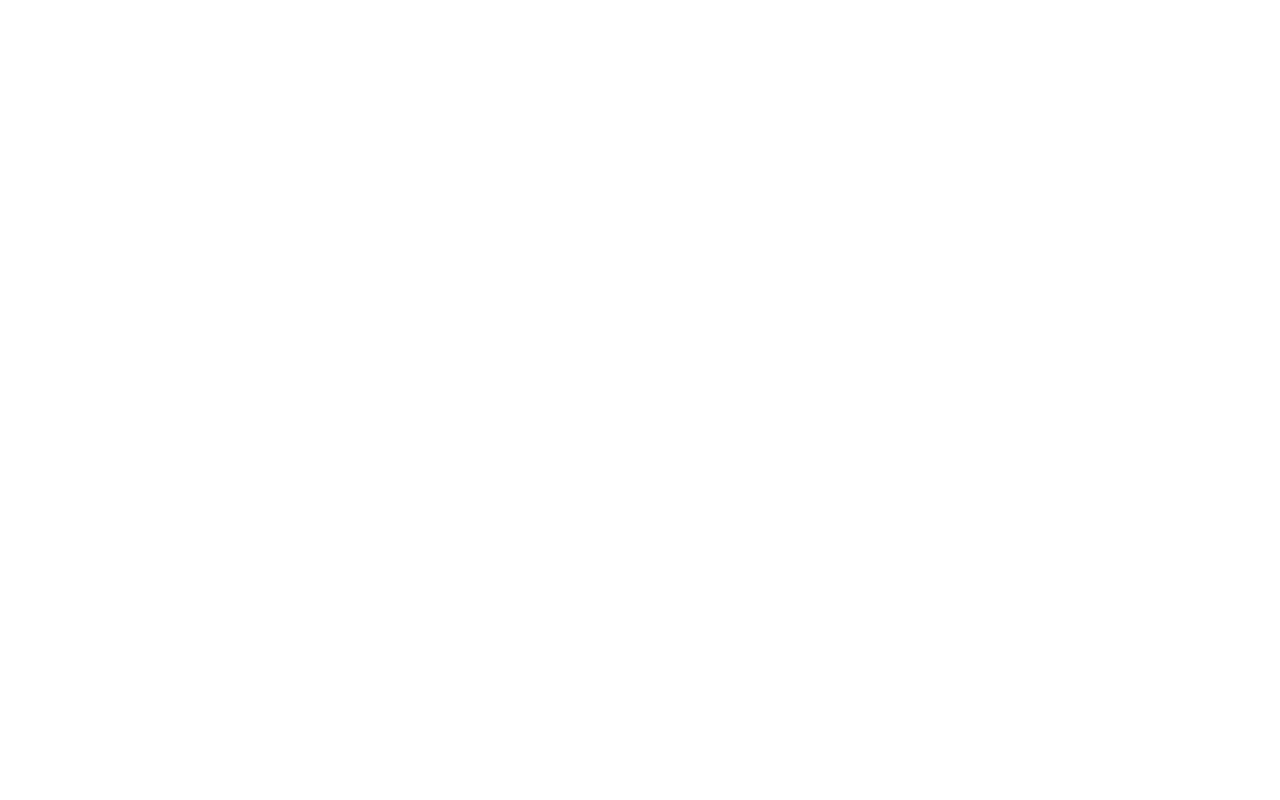
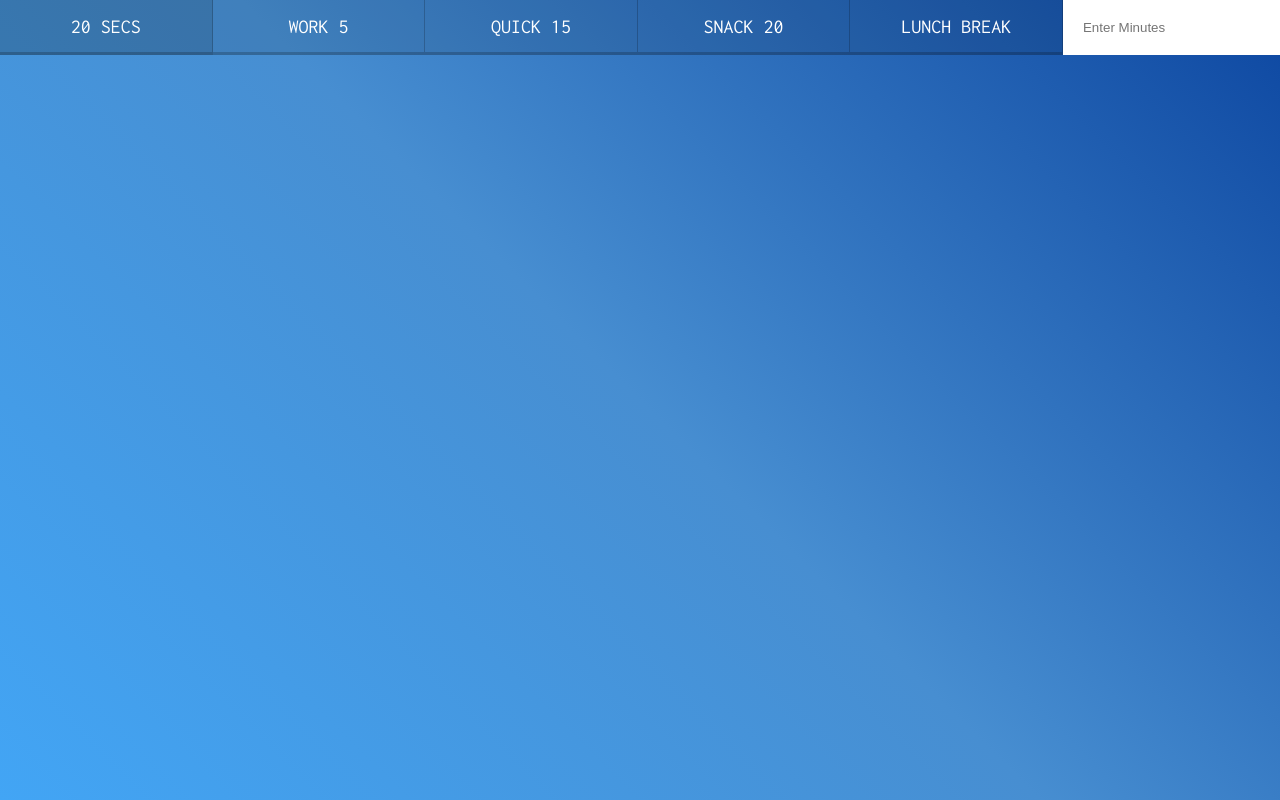
Before and after one commit to spormuv/js30, a plain HTML site: page 29-timer/index.html in a window 1280 px wide. Drawn offline with Linux system fonts and the light colour scheme.

Commit message:
feat: add layout

```diff
--- a/29-timer/index.html
+++ b/29-timer/index.html
@@ -6,10 +6,28 @@
   <meta http-equiv="X-UA-Compatible" content="IE=edge">
   <meta name="viewport" content="width=device-width, initial-scale=1.0">
   <title>Countdown Timer</title>
+  <link href='https://fonts.googleapis.com/css?family=Inconsolata' rel='stylesheet' type='text/css'>
   <link rel="stylesheet" href="style.css">
 </head>
 
 <body>
+  <div class="timer">
+    <div class="timer__controls">
+      <button data-time="20" class="timer__button">20 Secs</button>
+      <button data-time="300" class="timer__button">Work 5</button>
+      <button data-time="900" class="timer__button">Quick 15</button>
+      <button data-time="1200" class="timer__button">Snack 20</button>
+      <button data-time="3600" class="timer__button">Lunch Break</button>
+      <form name="customForm" id="custom">
+        <input type="text" name="minutes" placeholder="Enter Minutes">
+      </form>
+    </div>
+
+    <div class="display">
+      <h1 class="display__time-left"></h1>
+      <p class="display__end-time"></p>
+    </div>
+  </div>
   <script src="script.js"></script>
 </body>
 
--- a/29-timer/style.css
+++ b/29-timer/style.css
@@ -0,0 +1,84 @@
+html {
+  box-sizing: border-box;
+  font-size: 10px;
+  background: linear-gradient(45deg, #42a5f5 0%, #478ed1 50%, #0d47a1 100%);
+}
+
+*,
+*:before,
+*:after {
+  box-sizing: inherit;
+}
+
+body {
+  margin: 0;
+  font-family: 'Inconsolata', monospace;
+  text-align: center;
+}
+
+.timer {
+  min-height: 100vh;
+  display: flex;
+  flex-direction: column;
+}
+
+.timer__controls {
+  display: flex;
+}
+
+.timer__controls > * {
+  flex: 1;
+}
+
+.timer__controls form {
+  flex: 1;
+  display: flex;
+}
+
+.timer__controls input {
+  flex: 1;
+  border: 0;
+  padding: 2rem;
+}
+
+.timer__button {
+  padding: 1rem;
+
+  font-family: 'Inconsolata', monospace;
+  color: #fff;
+  font-size: 2rem;
+  text-transform: uppercase;
+
+  background: rgba(0, 0, 0, 0.1);
+  border: none;
+  border-bottom: 3px solid rgba(0, 0, 0, 0.2);
+  border-right: 1px solid rgba(0, 0, 0, 0.2);
+  cursor: pointer;
+}
+
+.timer__button:hover,
+.timer__button:focus {
+  background: rgba(0, 0, 0, 0.2);
+  outline: 0;
+}
+
+.display {
+  flex: 1;
+  display: flex;
+  flex-direction: column;
+  align-items: center;
+  justify-content: center;
+}
+
+.display__time-left {
+  margin: 0;
+  font-weight: 100;
+  font-size: 20rem;
+  color: white;
+  text-shadow: 4px 4px 0 rgba(0, 0, 0, 0.05);
+}
+
+.display__end-time {
+  font-size: 4rem;
+  color: white;
+}
```
